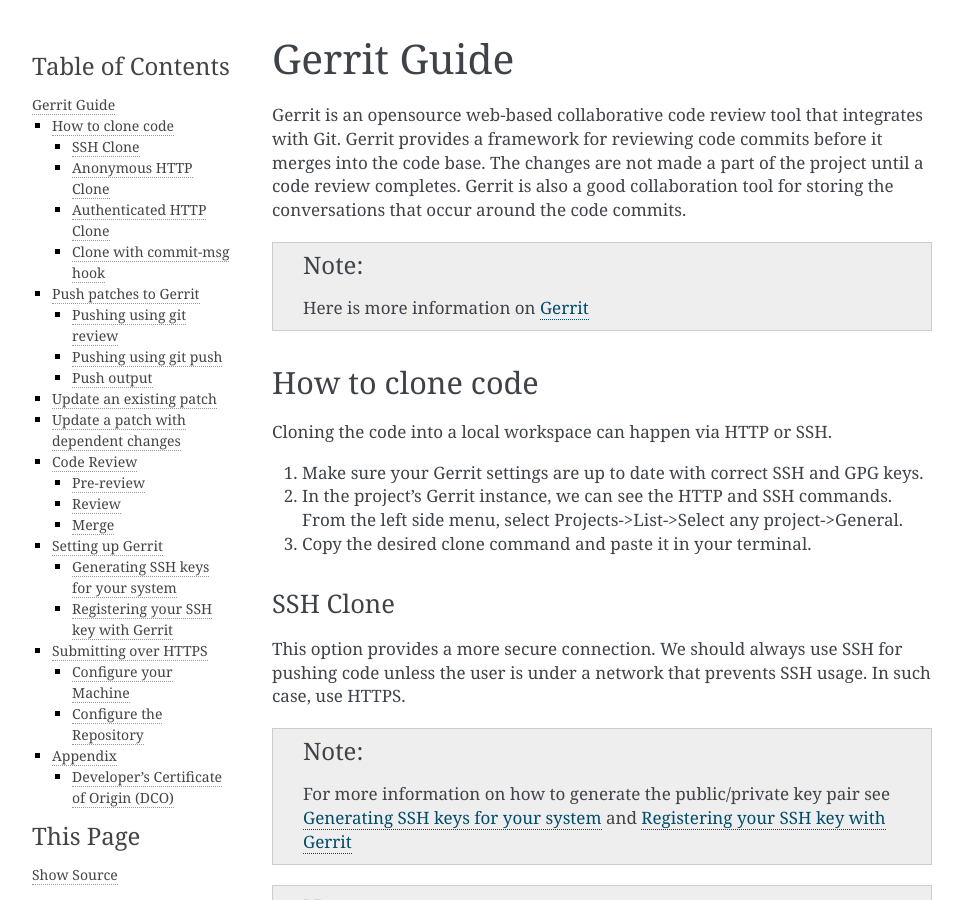
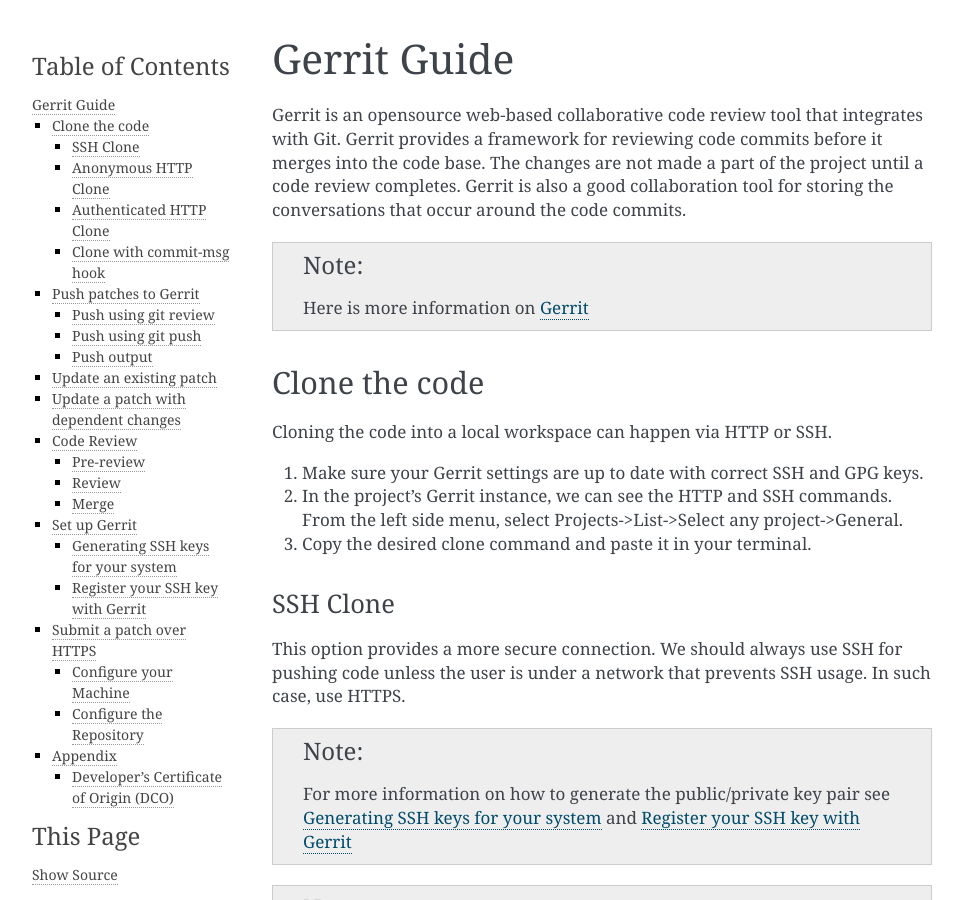
Before and after one commit to lfit/releng-docs, a Sphinx documentation site: the page built from docs/gerrit.rst, in a window 1280 px wide and 900 px high. Shown: the whole window, without its empty margins (148-1111 px from the left). Built offline with Sphinx 7.4.7, drawn with Linux system fonts in a browser that asks for light colours; some of the changed text lies outside the part shown.

Commit message:
Correct document titles
Correct documentation titles to make them
imperative mode.

Change-Id: Idfa872fb76462474daa02776029c72baf5097519
Signed-off-by: Jessica Wagantall <jwagantall@linuxfoundation.org>

```diff
--- a/docs/best-practices.rst
+++ b/docs/best-practices.rst
@@ -102,7 +102,7 @@
     # Run the coala command
     coala --help
 
-Setting up Coala a Project
+Set up Coala for a Project
 --------------------------
 
 In some cases we may want to setup coala for a new project that wants to start
--- a/docs/gerrit.rst
+++ b/docs/gerrit.rst
@@ -15,8 +15,8 @@
 
    Here is more information on `Gerrit <https://code.google.com/p/gerrit/>`_
 
-How to clone code
-=================
+Clone the code
+==============
 
 Cloning the code into a local workspace can happen via HTTP or SSH.
 
@@ -38,7 +38,7 @@
 
    For more information on how to generate the public/private key pair see
    `Generating SSH keys for your system`_ and
-   `Registering your SSH key with Gerrit`_
+   `Register your SSH key with Gerrit`_
 
 .. note::
 
@@ -192,8 +192,8 @@
 
 .. _gerrit-push-git-review:
 
-Pushing using git review
-------------------------
+Push using git review
+---------------------
 
 We recommend using `git-review <https://docs.openstack.org/infra/git-review/>`_
 if possible as it makes working with Gerrit much easier.
@@ -223,8 +223,8 @@
 
 .. _gerrit-push-git-push:
 
-Pushing using git push
-----------------------
+Push using git push
+-------------------
 
 This method is a useful fallback in situations where we cannot use
 :ref:`git-review <gerrit-push-git-review>`.
@@ -460,8 +460,8 @@
 for the merge job to run on one patch before any patches in other projects depending on
 it will successful verify.
 
-Setting up Gerrit
-=================
+Set up Gerrit
+=============
 
 Generating SSH keys for your system
 -----------------------------------
@@ -507,8 +507,8 @@
 Your public key is now available as **.ssh/id\_rsa.pub** in your home
 folder.
 
-Registering your SSH key with Gerrit
-------------------------------------
+Register your SSH key with Gerrit
+---------------------------------
 
 #. Using a Google Chrome or Mozilla Firefox browser, go to
    gerrit.<project>.org
@@ -550,8 +550,8 @@
     ****    Welcome to Gerrit Code Review    ****
 
 
-Submitting over HTTPS
-=====================
+Submit a patch over HTTPS
+=========================
 
 While we recommend you submit patchsets over SSH some users may need to
 submit patchsets over HTTPS due to corporate network policies such as
--- a/docs/gpg.rst
+++ b/docs/gpg.rst
@@ -35,8 +35,8 @@
 #. If you are using a GPG smartcard refer to `Protecting code integrity with PGP <https://github.com/lfit/itpol/blob/master/protecting-code-integrity.md/>`_
 
 
-How to generate GPG keys
-------------------------
+Generate the GPG keys
+---------------------
 
 #. Generate your GPG key.
 
@@ -125,8 +125,8 @@
       'Add'.
 
 
-How to setup gpg-agent
-----------------------
+Setup gpg-agent
+---------------
 
 #. Install gpg-agent and pinentry-mac using brew:
 
@@ -184,8 +184,9 @@
    .. figure:: _static/passphrase-mac.png
 
 
-How to sign your commit
------------------------
+Sign your commit
+----------------
+
 #. Commit and push a change
 
    a. Change a file and save it with your favorite editor.
```
Also changed, not shown: docs/jenkins.rst (+6 -6 lines).
